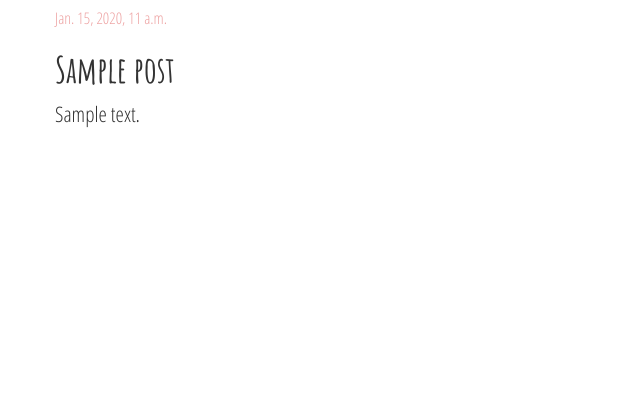
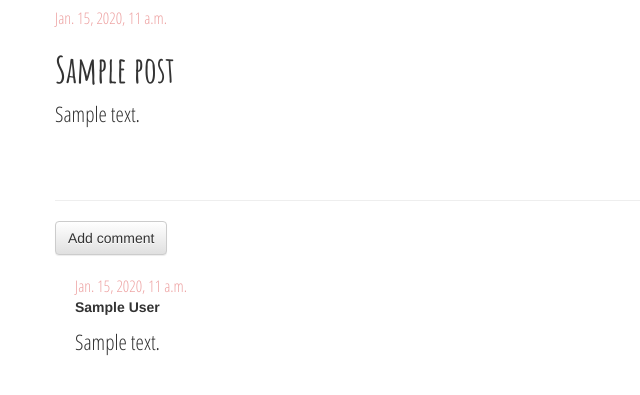
Before and after one commit to zuz-schwarzova/my-first-blog, a Django app: page /post/1/ in a window 1280 px wide. Shown: the part 180-575 px from the top of the page, without its empty margins (0-640 px from the left). Run offline with Django 3.2, Linux system fonts and the light colour scheme; tables that the repository leaves empty hold one stand-in row (values such as "Sample post"); some libraries are stand-ins or nearby versions; some web fonts are replaced.

Commit message:
comment section

```diff
--- a/blog/admin.py
+++ b/blog/admin.py
@@ -1,4 +1,5 @@
 from django.contrib import admin
-from .models import Post
+from .models import Post, Comment
 
 admin.site.register(Post)
+admin.site.register(Comment)
--- a/blog/models.py
+++ b/blog/models.py
@@ -16,3 +16,20 @@ class Post(models.Model):
 
 	def __str__(self):
 		return self.title
+
+	def approved_comments(self):
+		return self.comments.filter(approved_comment=True)
+
+class Comment(models.Model):
+    post = models.ForeignKey('blog.Post', related_name='comments')
+    author = models.CharField(max_length=200)
+    text = models.TextField()
+    created_date = models.DateTimeField(default=timezone.now)
+    approved_comment = models.BooleanField(default=False)
+
+    def approve(self):
+        self.approved_comment = True
+        self.save()
+
+    def __str__(self):
+        return self.text
--- a/blog/static/css/blog.css
+++ b/blog/static/css/blog.css
@@ -24,6 +24,9 @@ p {
 	font-size: 16pt;
 }
 
+.comment {
+    margin: 20px 0px 20px 20px;
+}
 
 
 
@@ -57,6 +60,12 @@ p {
     right: 40px;
 }
 
+.comm{
+	color: #A8A5A5;
+	font-family: 'Open Sans Condensed', sans-serif;
+	font-size: 12pt;
+}
+
 .log{
 	color: #D1D1D1;
 }
--- a/blog/templates/blog/post_detail.html
+++ b/blog/templates/blog/post_detail.html
@@ -17,6 +17,24 @@
 		{% endif %}
         <h1>{{ post.title }}</h1>
         <p>{{ post.text|linebreaks }}</p>
-
-    </div>
+	</div>
+	<hr>
+	<a class="btn btn-default" href="{% url 'add_comment_to_post' pk=post.pk %}">Add comment</a>
+	{% for comment in post.comments.all %}
+		{% if user.is_authenticated or comment.approved_comment %}
+		<div class="comment">
+			<div class="date">
+				{{ comment.created_date }}
+				{% if not comment.approved_comment %}
+					<a class="btn btn-default" href="{% url 'comment_remove' pk=comment.pk %}"><span class="glyphicon glyphicon-remove"></span></a>
+					<a class="btn btn-default" href="{% url 'comment_approve' pk=comment.pk %}"><span class="glyphicon glyphicon-ok"></span></a>
+				{% endif %}
+			</div>
+			<strong>{{ comment.author }}</strong>
+			<p>{{ comment.text|linebreaks }}</p>
+		</div>
+		{% endif %}
+	{% empty %}
+		<p>No comments here yet :(</p>
+	{% endfor %}
 {% endblock %}
--- a/blog/templates/blog/post_list.html
+++ b/blog/templates/blog/post_list.html
@@ -5,9 +5,11 @@
 		<div class="post">
 			<div class="date">
 				{{ post.published_date }}
+				<a class="comm" href="{% url 'blog.views.post_detail' pk=post.pk %}">comments: {{ post.approved_comments.count }}</a>
 			</div>
 			<h1><a href="{% url 'post_detail' pk=post.pk %}">{{ post.title }}</a></h1>
 			<p>{{ post.text|linebreaks }}</p>
+
 		</div>
 	{% endfor %}
 {%endblock content%}
--- a/blog/urls.py
+++ b/blog/urls.py
@@ -9,4 +9,7 @@ urlpatterns = [
 	url(r'^drafts/$', views.post_draft_list, name='post_draft_list'),
 	url(r'^post/(?P<pk>[0-9]+)/publish/$', views.post_publish, name='post_publish'),
 	url(r'^post/(?P<pk>[0-9]+)/remove/$', views.post_remove, name='post_remove'),
+	url(r'^post/(?P<pk>[0-9]+)/comment/$', views.add_comment_to_post, name='add_comment_to_post'),
+	url(r'^comment/(?P<pk>[0-9]+)/approve/$', views.comment_approve, name='comment_approve'),
+	url(r'^comment/(?P<pk>[0-9]+)/remove/$', views.comment_remove, name='comment_remove'),
 ]
--- a/blog/views.py
+++ b/blog/views.py
@@ -1,8 +1,7 @@
 from django.utils import timezone
-from .models import Post
-from django.shortcuts import render, get_object_or_404
-from .forms import PostForm
-from django.shortcuts import redirect
+from .models import Post, Comment
+from django.shortcuts import render, get_object_or_404, redirect
+from .forms import PostForm, CommentForm
 from django.contrib.auth.decorators import login_required
 
 def post_list(request):
@@ -58,3 +57,29 @@ def post_remove(request, pk):
     post = get_object_or_404(Post, pk=pk)
     post.delete()
     return redirect('blog.views.post_list')
+
+def add_comment_to_post(request, pk):
+    post = get_object_or_404(Post, pk=pk)
+    if request.method == "POST":
+        form = CommentForm(request.POST)
+        if form.is_valid():
+            comment = form.save(commit=False)
+            comment.post = post
+            comment.save()
+            return redirect('blog.views.post_detail', pk=post.pk)
+    else:
+        form = CommentForm()
+    return render(request, 'blog/add_comment_to_post.html', {'form': form})
+
+@login_required
+def comment_approve(request, pk):
+    comment = get_object_or_404(Comment, pk=pk)
+    comment.approve()
+    return redirect('blog.views.post_detail', pk=comment.post.pk)
+
+@login_required
+def comment_remove(request, pk):
+    comment = get_object_or_404(Comment, pk=pk)
+    post_pk = comment.post.pk
+    comment.delete()
+    return redirect('blog.views.post_detail', pk=post_pk)
```
Also changed, not shown: blog/forms.py (+7 -2 lines), blog/templates/blog/add_comment_to_post.html (added, +9 -0 lines), blog/migrations/0002_comment.py (added).
